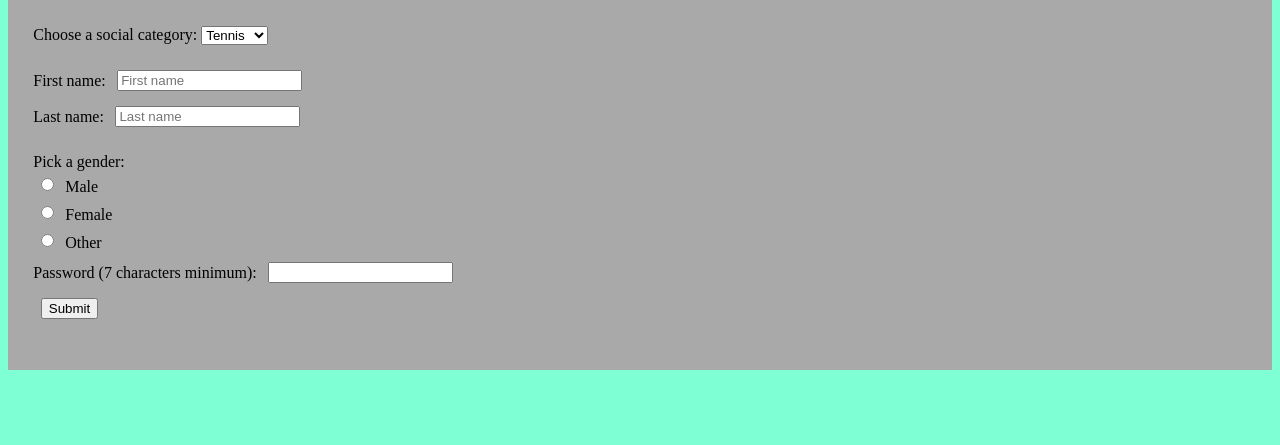
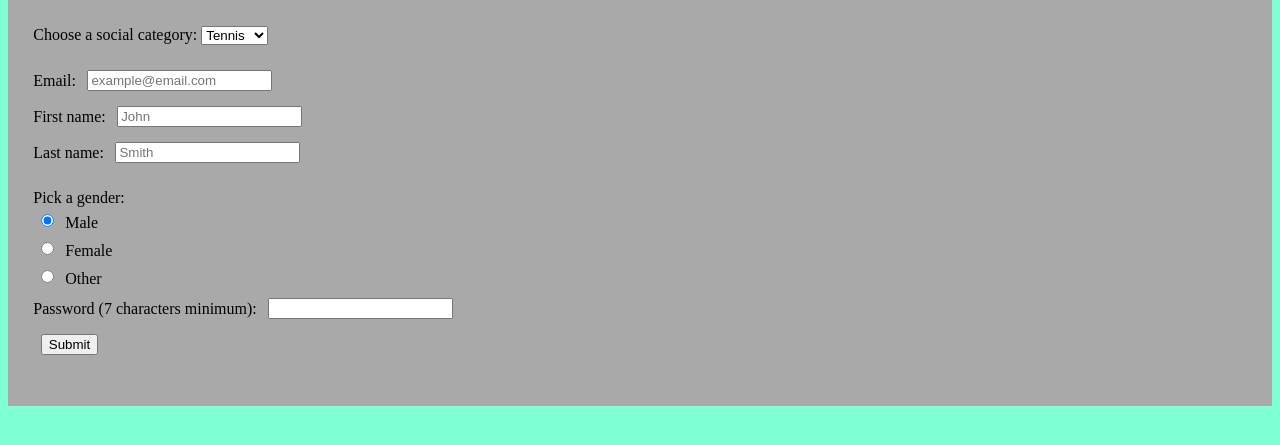
Before and after one commit to pollie80/PP-Profile-Info-Storing, a PHP site: page /register.php in a window 1280 px wide. Shown: the part 138-583 px from the top of the page. Run offline with PHP 8.4, Linux system fonts and the light colour scheme.

Commit message:
Stores email but not password
do password next and use links in buffer

```diff
--- a/register.php
+++ b/register.php
@@ -20,13 +20,15 @@
                 <br><br>
 
                 <!-- get person info -->
-                <label>First name:</label>
-                <input type="text" name="fname" placeholder="First name"><br>
+                <label for="email">Email:</label>
+                <input type="email" name="email" placeholder="example@email.com" required><br>
+                <label for="fname">First name:</label>
+                <input type="text" name="fname" placeholder="John" required><br>
                 <label for="lname">Last name:</label>
-                <input type="text" name="lname" placeholder="Last name"><br><br>
+                <input type="text" name="lname" placeholder="Smith" required><br><br>
                 <div>
                     <label>Pick a gender:</label><br>
-                    <input type="radio" id="male" name="gender" value="male">
+                    <input type="radio" id="male" name="gender" value="male" checked>
                     <label for="male">Male</label><br>
                     <input type="radio" id="female" name="gender" value="female">
                     <label for="female">Female</label><br>
```
Also changed, not shown: Actions/store_profile.php (+5 -6 lines), login.php (added, +33 -0 lines).
